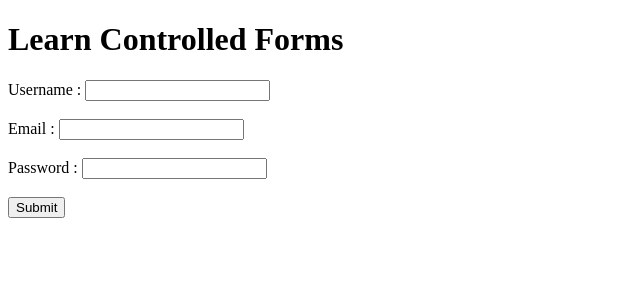
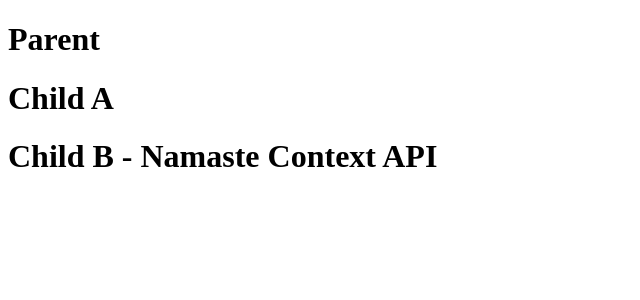
Before and after one commit to iamkeshavSharma19/ReactJSPracticeJuly, a React (Vite) app: page / in a window 1280 px wide. Shown: the top 300 px of the page, without its empty margins (0-640 px from the left). Built offline with nearby package versions, Linux system fonts and the light colour scheme.

Commit message:
Context API Practice Completed

```diff
--- a/src/App.jsx
+++ b/src/App.jsx
@@ -7,6 +7,8 @@ import ControlledForms02ByFollowing from "./components/ControlledFormsPart2Using
 import LifeCycleCBCByFollowing from "./components/LifeCycleByFollowing/LifeCycleCBCByFollowing";
 import ControlledForm01ByFollowing from "./ControlledFormsAugPractice/ControlledForm01ByFollowing";
 import ControlledForms01OwnPractice from "./ControlledFormsAugPractice/ControlledForms01OwnPractice";
+import ContextExample from "./components/ContextAPIPracticeByFollowing/ContextExample";
+import Parent from "./components/ContextAPIPracticeByFollowing/Parent";
 
 const App = () => {
   const [toggle, setToggle] = useState(false);
@@ -22,7 +24,11 @@ const App = () => {
       {/* <button onClick={handleToggle}>Toggle Me</button>
       {toggle && <LifeCycleCBCByFollowing />} */}
       {/* <ControlledForm01ByFollowing /> */}
-      <ControlledForms01OwnPractice />
+      {/* <ControlledForms01OwnPractice /> */}
+      <ContextExample>
+        {/* Parent Component here will become the Children Props */}
+        <Parent />
+      </ContextExample>
     </div>
   );
 };
--- /dev/null
+++ b/src/components/ContextAPIPracticeByFollowing/ChildA.jsx
@@ -0,0 +1,11 @@
+import React from "react";
+
+const ChildA = () => {
+  return (
+    <div>
+      <h1>Child A</h1>
+    </div>
+  );
+};
+
+export default ChildA;
--- /dev/null
+++ b/src/components/ContextAPIPracticeByFollowing/ChildB.jsx
@@ -0,0 +1,14 @@
+import React, { useContext } from "react";
+import { myStore } from "./ContextExample";
+
+const ChildB = () => {
+  //~Step 3 ==> Consuming the Context
+  let data = useContext(myStore);
+  return (
+    <div>
+      <h1>Child B - {data.str}</h1>
+    </div>
+  );
+};
+
+export default ChildB;
--- /dev/null
+++ b/src/components/ContextAPIPracticeByFollowing/ContextExample.jsx
@@ -0,0 +1,23 @@
+import { createContext } from "react";
+
+//?Step1 === Create a context using createContext().When we call this createContext,it returns us a context object which is our store room.It is basically a global space or a global Object.
+export const myStore = createContext();
+
+//?Step2 ==> Providing the context contextObject.Provider
+
+const ContextExample = (props) => {
+  let str = "Namaste Context API";
+  let arr = [10, 20, 30];
+  let obj = {
+    name: "John",
+  };
+  return (
+    <div>
+      <myStore.Provider value={{ str, arr, obj }}>
+        {props.children}
+      </myStore.Provider>
+    </div>
+  );
+};
+
+export default ContextExample;
--- /dev/null
+++ b/src/components/ContextAPIPracticeByFollowing/Parent.jsx
@@ -0,0 +1,17 @@
+import React from "react";
+import ChildA from "./ChildA";
+import ChildB from "./ChildB";
+
+const Parent = () => {
+  return (
+    <div>
+      <h1>Parent</h1>
+
+      <ChildA />
+
+      <ChildB />
+    </div>
+  );
+};
+
+export default Parent;
```
Also changed, not shown: src/components/TodoAppContextAPIAugPractice/TodoApp.jsx (added, +7 -0 lines), src/components/TodoAppContextAPIAugPractice/components/CreateTodo.jsx (added), src/components/TodoAppContextAPIAugPractice/components/DisplayTodos.jsx (added), src/components/TodoAppContextAPIAugPractice/context/TodoContextProvider.jsx (added).
